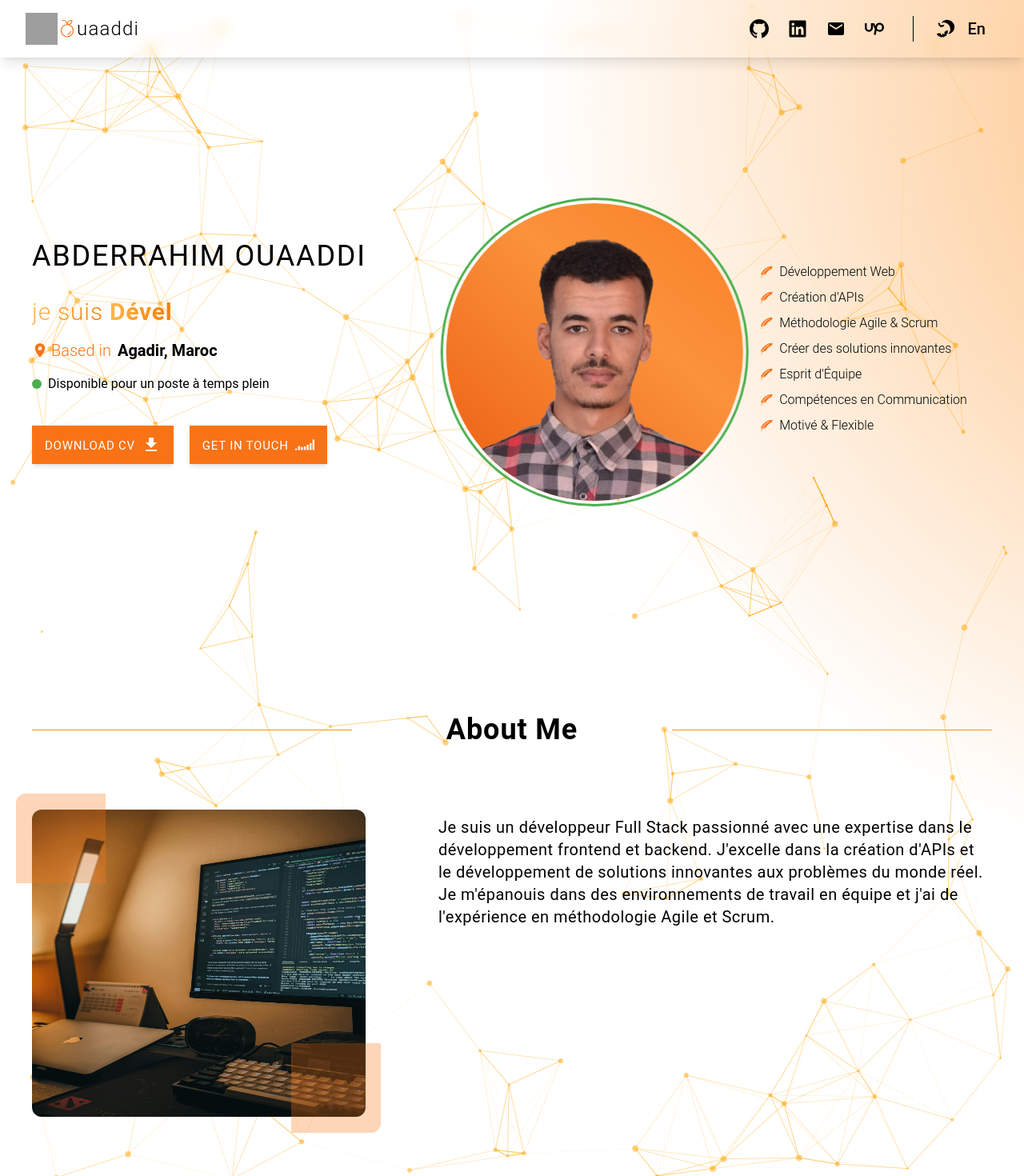
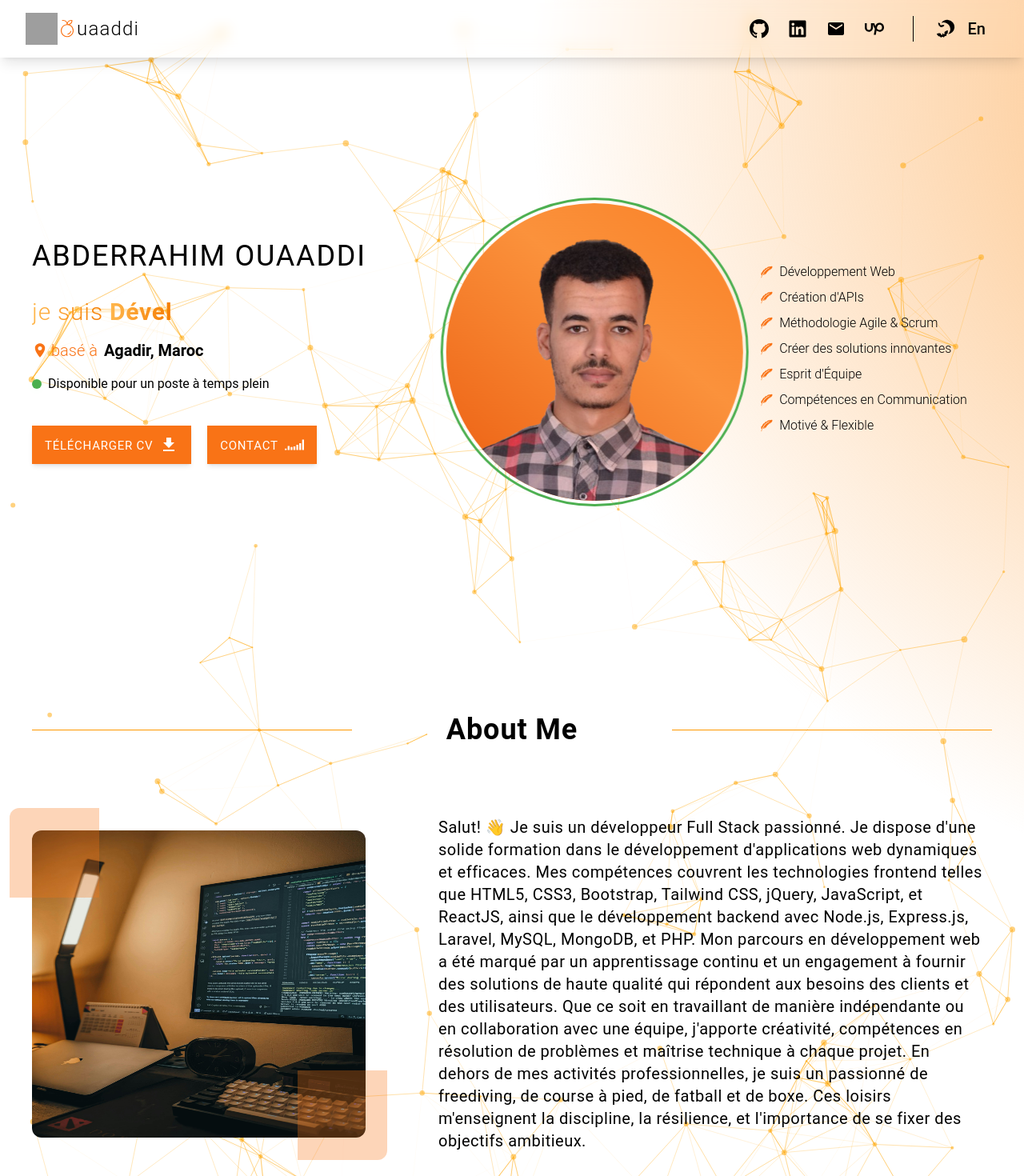
Before and after one commit to Abde-Ouaaddi29/myPortfolio, a React (Vite) app: page / in a window 1280 px wide. Shown: the top 1470 px of the page at 80% size. Built offline with nearby package versions, Linux system fonts and the light colour scheme; grey boxes are pictures that could not be loaded.

Commit message:
add fr and En

```diff
--- a/package.json
+++ b/package.json
@@ -11,6 +11,7 @@
   },
   "dependencies": {
     "@material-tailwind/react": "^2.1.10",
+    "framer-motion": "^11.9.0",
     "icons": "^1.0.0",
     "react": "^18.3.1",
     "react-dom": "^18.3.1",
--- a/src/components/contact/contact.jsx
+++ b/src/components/contact/contact.jsx
@@ -11,15 +11,17 @@ import { useSelector } from "react-redux";
 export default function Contact() {
   const myInformation = useSelector((state) => state.persoInfo);
   const DarkMode = useSelector((store) => store.DarkMode);
+  const language = useSelector((store) => store.language);
+
 
 
   return (
     <div id="contact" className={`${DarkMode ? 'text-white' : 'text-dark'} py-10 `} >
       <ParticlesComponent />
-      <div className={` p-2 text-center text-4xl font-bold`} >Get in Touch</div>
+      <div className={` p-2 text-center tracking-wider text-4xl font-bold`} >{language == 'Fr' ? 'Contactez-moi' : 'Get In Touch'}</div>
       <div className="text-center py-16">
         <div className=" font-light tracking-wider mb-5">
-          {myInformation.basePlace[0]}
+          {language == 'Fr' ? myInformation.basePlace[0] : myInformation.basePlace[1]}
         </div>
         <div className=" font-light tracking-wider mb-5">
           {myInformation.phone}
--- a/src/components/education/education.jsx
+++ b/src/components/education/education.jsx
@@ -5,6 +5,8 @@ import { useSelector } from "react-redux";
 export default function Experience() {
   const [educations, setEducations] = useState(educationList);
   const DarkMode = useSelector((store) => store.DarkMode);
+  const language = useSelector((store) => store.language);
+
 
   console.log(educations);
 
@@ -32,11 +34,12 @@ export default function Experience() {
                       <h3 className="text-primary font-semibold mb-1">
                         {education?.year}
                       </h3>
-                      <h4 className={`${DarkMode ? 'text-gray-500' : 'text-gray-800'} text-xl  font-semibold mb-2`}>
-                        {education?.degree[0]}
-                      </h4>
+                      <div className={`${DarkMode ? 'text-gray-500' : 'text-gray-800'} text-xl flex flex-col  font-semibold mb-2`}>
+                        <span> - {language == 'Fr' ? education?.degree[0] : education?.degree[1]}</span>
+                        <span> {language == 'Fr' ? education.certification ? '-' + ' '+ education.certification[0] : '' : education.certification ? '-' + ' '+ education.certification[1] : '' }</span>
+                      </div>
                       <h5 className="text-gray-600  font-semibold my-4">
-                        {education?.institution[0]}
+                        { language == 'Fr' ? education?.institution[0] : education?.institution[1] }
                       </h5>
                     </div>
                   </div>
--- a/src/components/experiences/experience.jsx
+++ b/src/components/experiences/experience.jsx
@@ -5,6 +5,8 @@ import { useSelector } from "react-redux";
 export default function Experience() {
   const [experiences, setExperiences] = useState(experiencesList);
   const DarkMode = useSelector((store) => store.DarkMode);
+  const language = useSelector((store) => store.language);
+
 
   console.log(experiences);
 
@@ -33,16 +35,17 @@ export default function Experience() {
 
                     <div className="pb-8">
                       <h3 className="text-primary font-semibold mb-1">
-                        {experience?.date[0]}
+                        {language == 'Fr' ? experience?.date[0] : experience?.date[1]}
                       </h3>
                       <h4 className={`${DarkMode ? 'text-white' : 'text-black' } text-2xl font-semibold mb-2`}>
-                        {experience?.title[0]}
+                        {language == 'Fr' ? experience?.title[0] : experience?.title[1]}
+
                       </h4>
                       <h5 className="text-gray-600 text-xl font-semibold my-4">
-                        {experience?.company[0]}
+                      {language == 'Fr' ? experience?.company[0] : experience?.company[1]}
                       </h5>
                       <ul className="list-disc ml-6 text-gray-700">
-                        {experience.roles[0].map((role) => {
+                        {experience.roles[language == 'Fr' ? 0 : 1].map((role) => {
                           return (
                             <>
                               <li className="mb-2 text-xl text-gray-500">
@@ -54,7 +57,7 @@ export default function Experience() {
                       </ul>
 
                       <h5 className="text-gray-600 text-xl font-semibold my-4">
-                        Used Technologies
+                        {language == 'Fr' ? 'Technologies Utilisées' : 'Used Technologies'}
                       </h5>
                       <ul className="list-disc ml-6  text-gray-700">
                         {experience?.technologies.map((tech, key) => {
--- a/src/components/header/about.jsx
+++ b/src/components/header/about.jsx
@@ -1,32 +1,42 @@
 import React from "react";
 import { useSelector } from "react-redux";
 
-
 export default function About({ myInfo }) {
   const DarkMode = useSelector((store) => store.DarkMode);
+  const language = useSelector((store) => store.language);
+
 
   return (
     <div className=" mt-3 ">
-
       <div className="flex justify-between items-center text-black">
         <div className="w-4/12 h-[0.2px] bg-orange-500"></div>
-        <div className={`${DarkMode ? 'text-white' : 'text-black' } text-4xl font-bold tracking-wide `}>About Me</div>
+        <div
+          className={`${
+            DarkMode ? "text-white" : "text-black"
+          } text-4xl font-bold tracking-wide `}
+        >
+          About Me
+        </div>
         <div className="w-4/12 h-[0.2px] bg-orange-500"></div>
       </div>
-      <div className="flex justify-between  py-20 ">
-        <div className=" relative w-5/12">
-          <img
-            className="  h-96 w-10/12 rounded-xl z-[999] "
-            src={myInfo?.myImageDesc}
-            alt=""
-          />
-          <div className="absolute h-28 w-28 bg-primary rounded-br-xl opacity-30 -bottom-5 right-16 z-[9] "></div>
-          <div className="absolute h-28 w-28 bg-primary rounded-tl-xl opacity-30 -top-5 -left-5 z-[9] "></div>
+      <div className="flex justify-between items-center  py-20  ">
+        <div className="  w-5/12">
+          <div className="relative">
+            <img
+              className=" h-96 w-10/12 rounded-xl z-[999]  "
+              src={myInfo?.myImageDesc}
+              alt=""
+            />
+            <div className="absolute h-28 w-28 bg-primary rounded-tl-xl opacity-30 -top-7 -left-7 z-[9] "></div>
+            <div className="absolute h-28 w-28 bg-primary rounded-br-xl opacity-30 right-14 -bottom-7  z-[9] "></div>
+          </div>
         </div>
-        <div className={`${DarkMode ? 'text-white' : 'text-black' }  tracking-wide z-50 text-xl p-2 w-7/12 `}>
-          <span>
-            {myInfo?.myDesc[0]}
-          </span>
+        <div
+          className={`${
+            DarkMode ? "text-white" : "text-black"
+          }  tracking-wide z-50 text-xl p-2 w-7/12 `}
+        >
+          <span>{language == 'Fr' ? myInfo?.myDesc[0] : myInfo?.myDesc[1] }</span>
         </div>
       </div>
     </div>
--- a/src/components/header/header.jsx
+++ b/src/components/header/header.jsx
@@ -14,13 +14,23 @@ import { useSelector } from "react-redux";
 export default function Header() {
   const myInformation = useSelector((state) => state.persoInfo);
   const DarkMode = useSelector((store) => store.DarkMode);
+  const language = useSelector((store) => store.language);
+
 
   const [myInfo, setMyInfo] = useState(myInformation);
-  const texts = [
+
+
+  const texts = language === 'Fr' ?
+  [
     myInfo.speciality[0][0],
     myInfo.speciality[1][0],
     myInfo.speciality[2][0],
+  ] : [
+    myInfo.speciality[0][1],
+    myInfo.speciality[1][1],
+    myInfo.speciality[2][1],
   ];
+
   const [currentText, setCurrentText] = useState("");
   const [fullText, setFullText] = useState(texts[0]);
   const [index, setIndex] = useState(0);
@@ -58,7 +68,7 @@ export default function Header() {
           </h1>
           <div className="text-black mb-4 font-bold tracking-wider mt-8 flex items-end ">
             <span className="font-light text-3xl mr-2 text-transparent bg-clip-text bg-gradient-to-r from-orange-300 to-orange-700">
-              je suis
+              {language == 'Fr' ? "je suis" : "I'm"}
             </span>{" "}
             <span className="animated-text text-3xl text-transparent bg-clip-text bg-gradient-to-r from-orange-300 to-orange-700">
               {currentText}
@@ -70,13 +80,13 @@ export default function Header() {
             <span className="mr-1 text-primary">
               <IoLocationSharp />
             </span>{" "}
-            <span className="text-primary mr-2 font-light">Based in</span>{" "}
-           <span className={`${DarkMode ? 'text-white' : 'text-black'}`}> {myInfo.basePlace[0]}</span>
+            <span className="text-primary mr-2 font-light">{language == 'Fr' ? "basé à": "Based in"}</span>{" "}
+           <span className={`${DarkMode ? 'text-white' : 'text-black'}`}> {language == 'Fr' ? myInfo.basePlace[0] : myInfo.basePlace[1]}</span>
           </div>
           <div className="text-black flex items-center">
             {" "}
             <div className="w-3 h-3 rounded-full bg-green-500 mr-2 online-dot"></div>
-            <span className={`${DarkMode ? 'text-white' : 'text-black' }`}>{myInfo.status[0]} </span>
+            <span className={`${DarkMode ? 'text-white' : 'text-black' }`}>{language == 'Fr' ? myInfo.status[0] : myInfo.status[1] } </span>
           </div>
           <div className=" flex items-center mt-10">
             <a
@@ -87,7 +97,7 @@ export default function Header() {
               <Button
                 className="bg-primary tracking-wider rounded-none font-normal text-[15px] py-3 px-4 mr-5 text-white hover:border border-primary hover:bg-inherit transition-all duration-500 flex items-end hover:text-primary"
               >
-                Download CV{" "}
+                {language == 'Fr' ? 'Télécharger CV' : 'Download CV'}
                 <span className="ml-2 text-2xl ">
                   {" "}
                   <MdDownload />{" "}
@@ -100,7 +110,8 @@ export default function Header() {
               rel="noopener noreferrer"
             >
               <Button className="bg-primary tracking-wider rounded-none font-normal text-[15px] py-3 px-4 mr-5 text-white hover:border border-primary hover:bg-inherit transition-all duration-500 flex items-end hover:text-primary">
-                Get in Touch{" "}
+                {language == 'Fr' ? 'Contact' : 'Get in Touch'}
+
                 <span className="ml-2 text-2xl ">
                   <SiSocialblade />{" "}
                 </span>
@@ -128,7 +139,7 @@ export default function Header() {
                         {" "}
                         <GiFeather className="mr-2 fill-primary" />
                       </span>{" "}
-                      <span className="font-light">{item[0]} </span>
+                      <span className="font-light">{language == 'Fr' ? item[0] : item[1] } </span>
                     </div>
                   </>
                 );
--- a/src/components/projects/projectCard.jsx
+++ b/src/components/projects/projectCard.jsx
@@ -5,6 +5,8 @@ import { useSelector } from "react-redux";
 
 export default function CardProject({ projects }) {
   const DarkMode = useSelector((store) => store.DarkMode);
+  const language = useSelector((store) => store.language);
+
 
   return (
     <>
@@ -16,7 +18,7 @@ export default function CardProject({ projects }) {
           >
             <div className="py-6 flex justify-between items-center ">
               <span className={`${DarkMode ? 'text-gray-400' : 'text-gray-600' } text-xl font-bold w-11/12`}>
-                {project?.title[0]}
+                {language == 'Fr' ? project?.title[0] : project?.title[1]}
               </span>
               <div
                 className={`w-2 h-2 rounded-full  ${
@@ -46,7 +48,7 @@ export default function CardProject({ projects }) {
               })}
             </div>
 
-            <div className={`${DarkMode ? 'text-gray-400' : 'text-gray-500' }  py-2 `} >{project?.description[0]}</div>
+            <div className={`${DarkMode ? 'text-gray-400' : 'text-gray-500' }  py-2 `} >{language == 'Fr' ? project?.description[0] : project?.description[1]} </div>
 
             <div className="py-6 flex justify-between items-center ">
               <a
@@ -72,7 +74,7 @@ export default function CardProject({ projects }) {
                   className="tracking-widest bg-primary hover:bg-orange-900 flex justify-between items-center transition-all duration-500"
                 >
                   <span className="mr-2">
-                    {!project.hosted ? "Processing..." : "Demo"}
+                    {!project.hosted ? "in progress" : "Demo"}
                   </span>
                 </Button>
               </a>
--- a/src/constants/constants.jsx
+++ b/src/constants/constants.jsx
@@ -39,8 +39,6 @@ import hospital1 from "../assets/pieHospital2.png";
 import hospital2 from "../assets/pieMedical.png";
 import portfolio from "../assets/portfolio.png";
 
-
-
 export const projectList = [
   {
     id: "234",
@@ -58,7 +56,7 @@ export const projectList = [
       <FaLaravel />,
       <SiMysql />,
       <SiPostman />,
-      <SiJirasoftware/>
+      <SiJirasoftware />,
     ],
     deployLink: "https://you-shop-ecom.netlify.app/",
     githubLink:
@@ -82,7 +80,6 @@ export const projectList = [
       <FaLaravel />,
       <SiMysql />,
       <SiPostman />,
-
     ],
     deployLink: "https://tasks-management-ouaaddi.netlify.app/",
     githubLink: "https://github.com/Abde-Ouaaddi29/full-stack-task-management",
@@ -108,8 +105,7 @@ export const projectList = [
       <FaLaravel />,
       <SiMysql />,
       <SiPostman />,
-      <SiJirasoftware/>
-
+      <SiJirasoftware />,
     ],
     deployLink: "https://example.com",
     githubLink: "https://example.com",
@@ -134,9 +130,7 @@ export const projectList = [
       <FaNode />,
       <SiExpress />,
       <SiPostman />,
-      <SiJirasoftware/>,
-
-
+      <SiJirasoftware />,
     ],
     deployLink: "https://pie-medical.netlify.app/",
     githubLink: "https://github.com/mohamed-dabach/pie_medical",
@@ -200,8 +194,7 @@ export const projectList = [
       <RiTailwindCssFill />,
     ],
     deployLink: "https://",
-    githubLink:
-      "https://github.com/Abde-Ouaaddi29/Portfolio",
+    githubLink: "https://github.com/Abde-Ouaaddi29/Portfolio",
     hosted: true,
     privacy: true,
   },
@@ -247,8 +240,8 @@ export const myInfoList = {
     twitter: "https://x.com/abderrahim88717",
   },
   myDesc: [
-    "Je suis un développeur Full Stack passionné avec une expertise dans le développement frontend et backend. J'excelle dans la création d'APIs et le développement de solutions innovantes aux problèmes du monde réel. Je m'épanouis dans des environnements de travail en équipe et j'ai de l'expérience en méthodologie Agile et Scrum.",
-    "I'm a passionate and driven Full Stack Developer with expertise in both frontend and backend development. I excel at creating APIs and developing innovative solutions to real-world problems. I thrive in team environments and am experienced in Agile Methodology and Scrum.",
+    "Salut! 👋 Je suis un développeur Full Stack passionné. Je dispose d'une solide formation dans le développement d'applications web dynamiques et efficaces. Mes compétences couvrent les technologies frontend telles que HTML5, CSS3, Bootstrap, Tailwind CSS, jQuery, JavaScript, et ReactJS, ainsi que le développement backend avec Node.js, Express.js, Laravel, MySQL, MongoDB, et PHP. Mon parcours en développement web a été marqué par un apprentissage continu et un engagement à fournir des solutions de haute qualité qui répondent aux besoins des clients et des utilisateurs. Que ce soit en travaillant de manière indépendante ou en collaboration avec une équipe, j'apporte créativité, compétences en résolution de problèmes et maîtrise technique à chaque projet. En dehors de mes activités professionnelles, je suis un passionné de freediving, de course à pied, de fatball et de boxe. Ces loisirs m'enseignent la discipline, la résilience, et l'importance de se fixer des objectifs ambitieux. ",
+    "Hi! 👋 I'm a passionate Full Stack Developer. I have a solid background in developing dynamic and efficient web applications. My skills cover frontend technologies such as HTML5, CSS3, Bootstrap, Tailwind CSS, jQuery, JavaScript, and ReactJS, as well as backend development with Node.js, Express.js, Laravel, MySQL, MongoDB, and PHP. My journey in web development has been marked by continuous learning and a commitment to providing high-quality solutions that meet the needs of both clients and users. Whether working independently or collaborating with a team, I bring creativity, problem-solving skills, and technical expertise to every project. Outside of my professional activities, I am passionate about freediving, running, fatball, and boxing. These hobbies teach me discipline, resilience, and the importance of setting ambitious goals.",
   ],
   myImageDesc: about2,
 };
@@ -305,6 +298,10 @@ export const educationList = [
       "OFPPT - Institut Spécialisé de Technologie Appliquée - Tafraout",
       "OFPPT - Specialized Institute of Applied Technology - Tafraout",
     ],
+    certification: [
+      "Certificat en Programme d'Innovation Entrepreneuriale (PIE)",
+      "Certificate in Programme d'Innovation Entrepreneuriale (PIE)"
+    ],
   },
   {
     year: "2021-2022",
```
Also changed, not shown: 1 other file (tests, documents, lock files or other folders).
